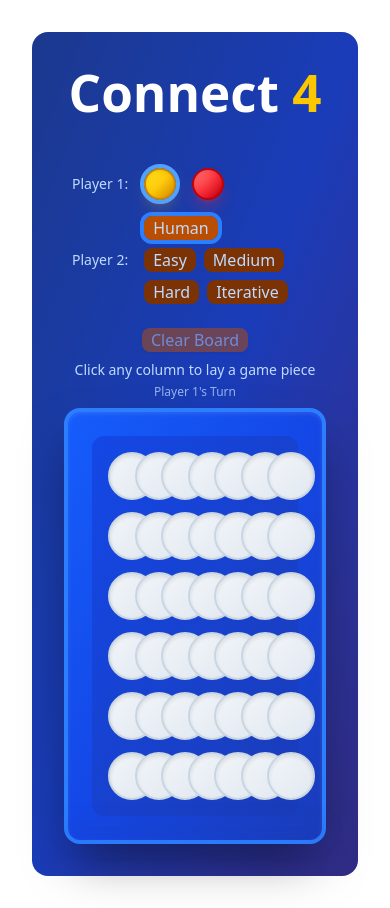
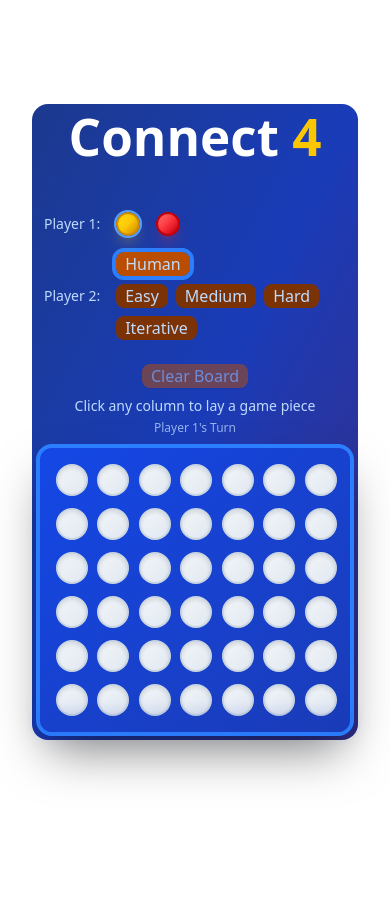
Before and after one commit to rbrock44/connect-4, a React (Vite) app: page / in a window 390 px wide. After the commit the page ends 844 px from the top, so only its background shows below. Built offline with nearby package versions, Linux system fonts and the light colour scheme.

Commit message:
mobile styling

```diff
--- a/src/app/components/board/board.tsx
+++ b/src/app/components/board/board.tsx
@@ -171,7 +171,7 @@ const Board = () => {
     }
 
     return (
-        <div className="flex flex-col items-center p-8 bg-gradient-to-br from-blue-900 via-blue-800 to-indigo-900 rounded-2xl">
+        <div className="flex flex-col items-center p-1 sm:p-1 md:p-4 lg:p-8 bg-gradient-to-br from-blue-900 via-blue-800 to-indigo-900 rounded-2xl">
             <h1 className="text-4xl font-bold text-white mb-8 text-center">
                 Connect <span className="text-yellow-400">4</span>
             </h1>
@@ -242,8 +242,17 @@ const Board = () => {
 
                 <div className="relative">
                     <div
-                        className={`bg-gradient-to-br from-blue-600 via-blue-700 to-blue-800 p-6 rounded-2xl shadow-2xl border-4 border-blue-500 ${gameOver ? 'pointer-events-none opacity-50' : ''
-                            }`}
+                        className={`
+                            bg-gradient-to-br
+                            from-blue-600 via-blue-700
+                            to-blue-800
+                            sm:p-4 md:p-6
+                            rounded-2xl sm:rounded-2xl
+                            shadow-2xl
+                            border-4
+                            border-blue-500
+                            ${gameOver ? 'pointer-events-none opacity-50' : ''}
+                            `}
                         style={{
                             boxShadow:
                                 '0 25px 50px -12px rgba(0, 0, 0, 0.5), inset 0 2px 4px rgba(255, 255, 255, 0.1)'
--- a/src/app/components/game-piece/game-piece.tsx
+++ b/src/app/components/game-piece/game-piece.tsx
@@ -1,15 +1,13 @@
 import { BLANK, RED, YELLOW } from "../../constants";
 
-const GamePiece = (
-    {
+const GamePiece = ({
     state = BLANK,
-        onClick = ()=>{},
+    onClick = () => {},
     isSmall = false,
     isHoverable = false,
     isSelected = false,
     isDisabled = false,
-    }
-) => {
+}) => {
     const getStateClasses = () => {
         switch (state) {
             case YELLOW:
@@ -26,15 +24,17 @@ const GamePiece = (
         : '';
 
     const selectedClasses = isSelected
-        ? 'outline outline-4 outline-blue-400'
+        ? 'outline outline-2 sm:outline-4 outline-blue-400'
         : '';
 
     const disabledClasses = isDisabled
         ? 'opacity-40 cursor-not-allowed pointer-events-none'
         : '';
 
-    // TODO: this needs to handle mobile, the current setup is two hardcoded sizes, one for the board, the smaller one for the player color choice
-    const heightClasses = isSmall ? 'w-8 h-8' : 'w-12 h-12';
+    // Responsive sizing - smaller on mobile, larger on desktop
+    const heightClasses = isSmall
+        ? 'w-6 h-6 sm:w-8 sm:h-8' // Small pieces (for UI elements)
+        : 'w-8 h-8 sm:w-10 sm:h-10 md:w-12 md:h-12'; // Game board pieces
 
     return (
         <div
@@ -46,10 +46,12 @@ const GamePiece = (
                 ${selectedClasses}
                 ${disabledClasses}
                 relative overflow-hidden
+                touch-manipulation
             `}
             onClick={!isDisabled ? onClick : undefined}
         >
-            <div className="absolute top-1 left-1 w-3 h-3 bg-white/30 rounded-full blur-sm" />
+            {/* Light reflection effect - scale with piece size */}
+            <div className="absolute top-0.5 left-0.5 sm:top-1 sm:left-1 w-2 h-2 sm:w-3 sm:h-3 bg-white/30 rounded-full blur-sm" />
             <div className="absolute inset-0 rounded-full shadow-inner" />
         </div>
     );
```
Also changed, not shown: 1 other file (tests, documents, lock files or other folders). Lines whose indentation alone changed are shown as unchanged.
